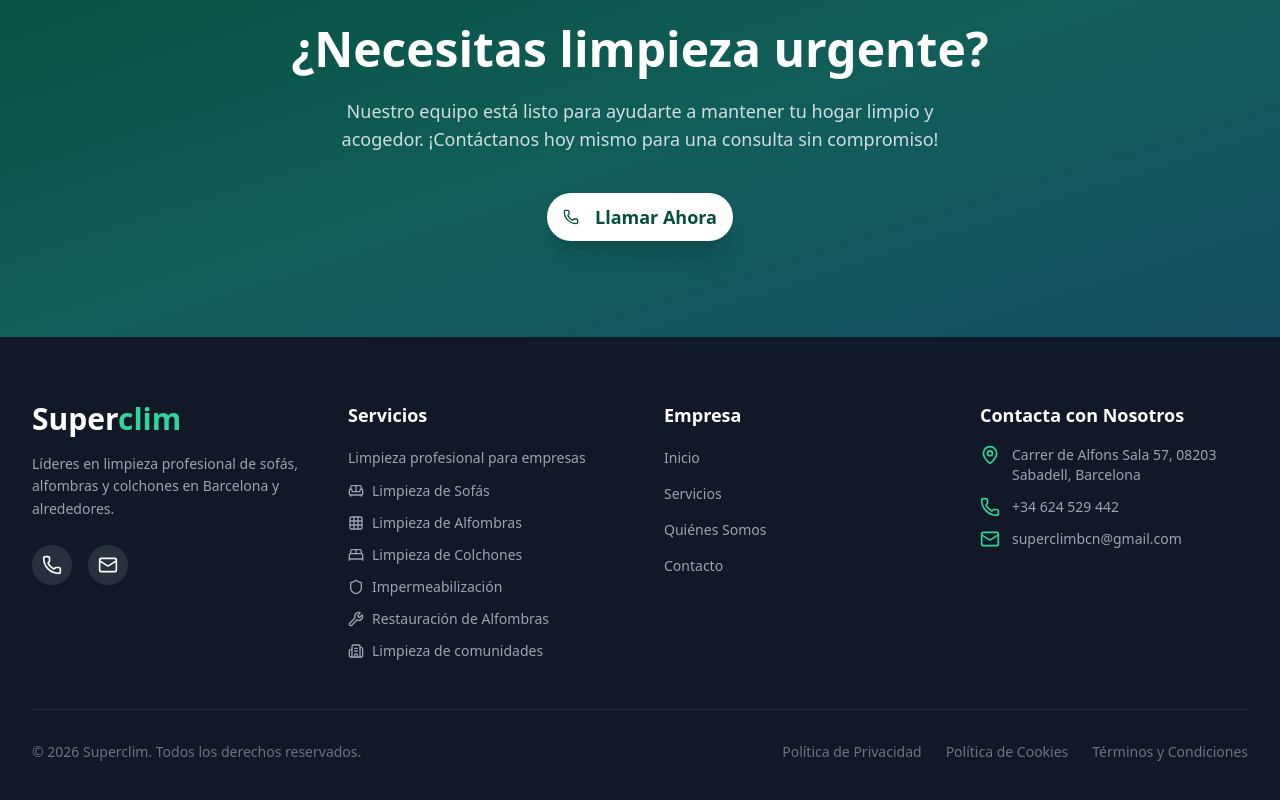
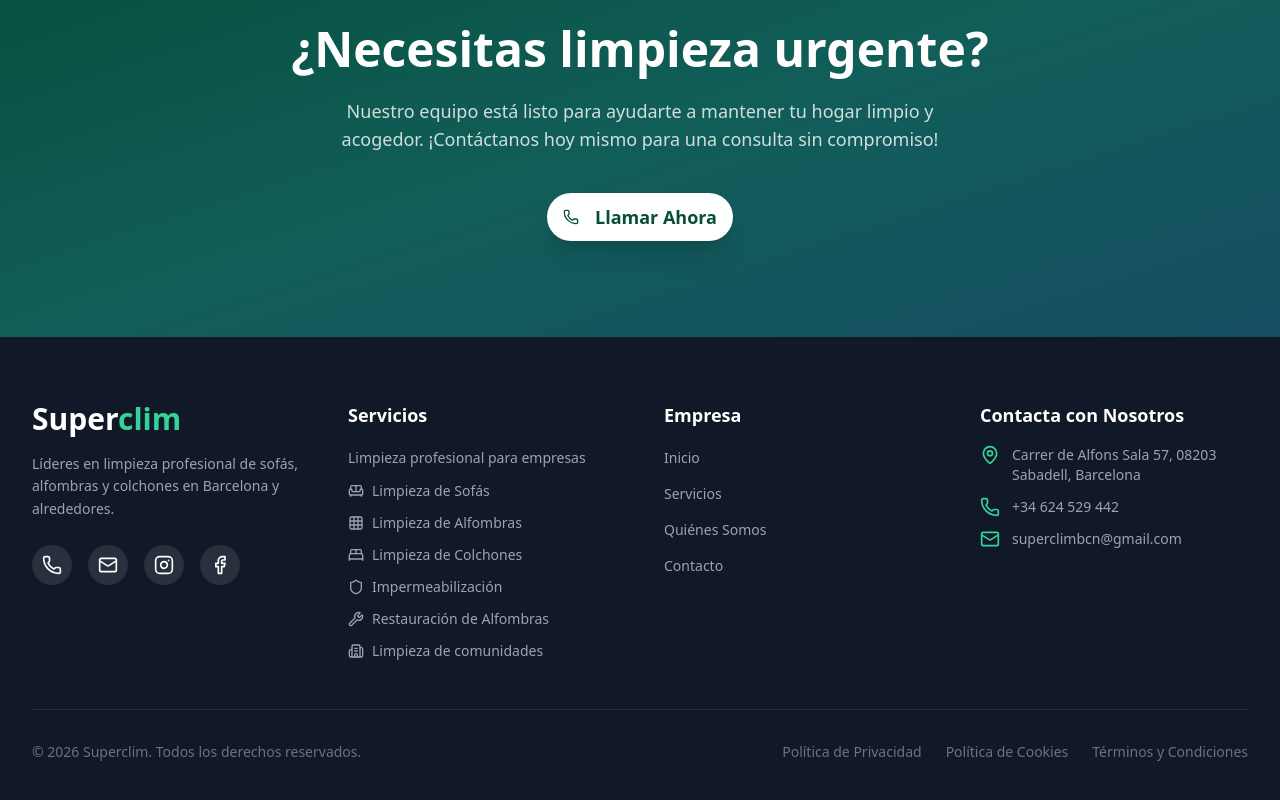
Before and after one commit to superclimbcn-dev/superclim-web, a React (Vite) app: page /contacto in a window 1280 px wide. Shown: the part 1613-2413 px from the top of the page. Built offline with nearby package versions, Linux system fonts and the light colour scheme.

Commit message:
feat(footer): add business social links

```diff
--- a/src/sections/Footer.tsx
+++ b/src/sections/Footer.tsx
@@ -1,6 +1,6 @@
 import { useTranslation } from 'react-i18next';
 import { motion } from 'framer-motion';
-import { Sofa, BedDouble, Shield, Phone, Mail, MapPin, Grid3X3, Wrench, Building2 } from 'lucide-react';
+import { Sofa, BedDouble, Shield, Phone, Mail, MapPin, Grid3X3, Wrench, Building2, Instagram, Facebook } from 'lucide-react';
 import { Link } from 'react-router-dom';
 import { businessConfig } from '@/config/business';
 
@@ -60,8 +60,31 @@ export function Footer() {
                 <a
                   href={`mailto:${businessConfig.email}`}
                   className="w-10 h-10 rounded-full bg-white/10 flex items-center justify-center hover:bg-emerald-500 transition-colors"
+                  aria-label="Enviar email a Superclim"
                 >
                   <Mail className="w-5 h-5" />
+                </a>
+
+                <a
+                  href="https://www.instagram.com/superclimempresas/"
+                  target="_blank"
+                  rel="noopener noreferrer"
+                  aria-label="Instagram de Superclim Empresas"
+                  title="Instagram de Superclim Empresas"
+                  className="w-10 h-10 rounded-full bg-white/10 flex items-center justify-center hover:bg-emerald-500 transition-colors"
+                >
+                  <Instagram className="w-5 h-5" aria-hidden="true" />
+                </a>
+
+                <a
+                  href="https://www.facebook.com/profile.php?id=61594542214536"
+                  target="_blank"
+                  rel="noopener noreferrer"
+                  aria-label="Facebook de Superclim Empresas"
+                  title="Facebook de Superclim Empresas"
+                  className="w-10 h-10 rounded-full bg-white/10 flex items-center justify-center hover:bg-emerald-500 transition-colors"
+                >
+                  <Facebook className="w-5 h-5" aria-hidden="true" />
                 </a>
               </div>
             </motion.div>
```
